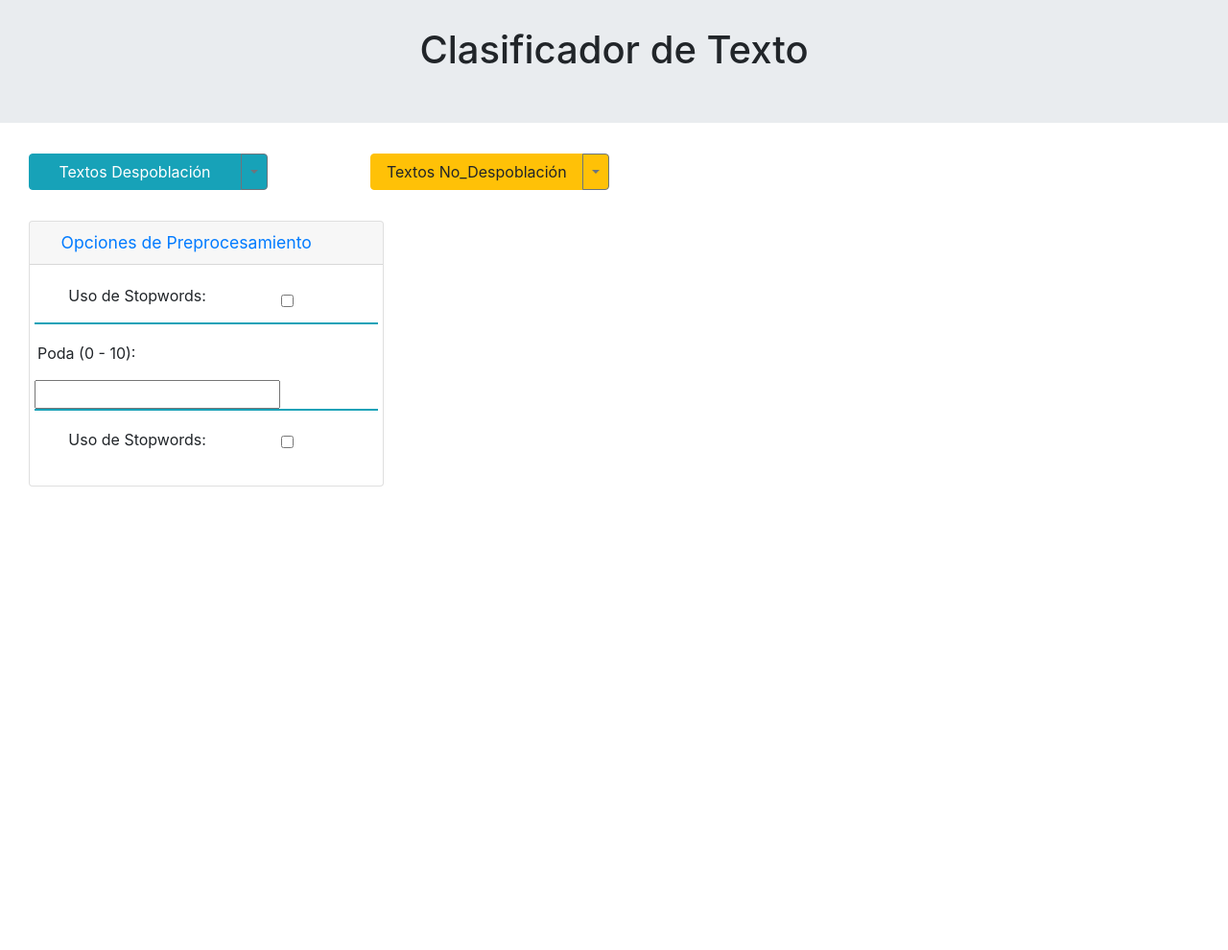
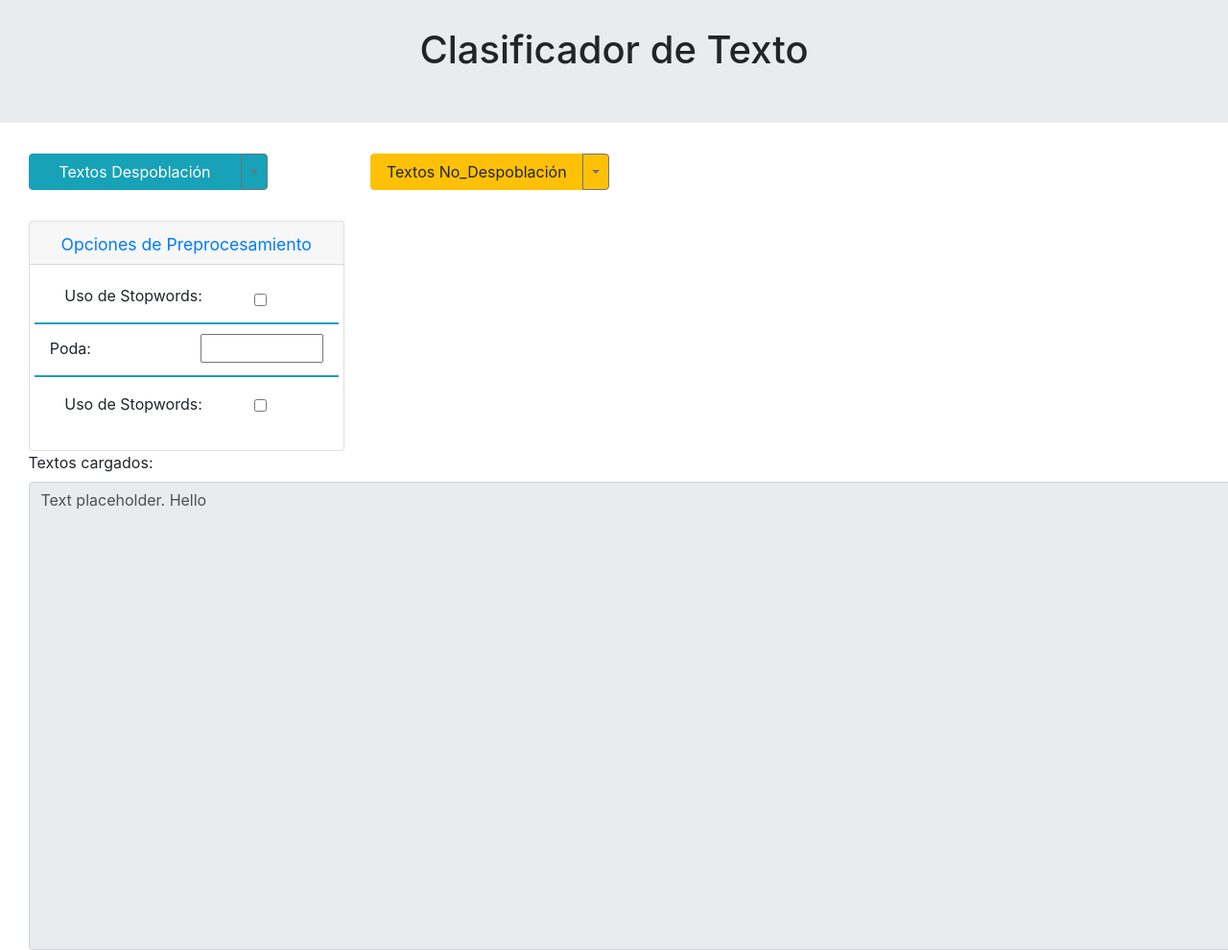
Before and after one commit to RoachLok/text-classifer, a Flask app: page /Classifier in a window 1280 px wide, after a click on "Opciones de Preprocesamiento". Shown: the part 56-1046 px from the top of the page at 96% size. Before the commit the page ends 563 px from the top, so only its background shows below. Run offline with Flask 2, Linux system fonts and the light colour scheme; parts of the project's set-up code (start-up, migrations or seed data) failed here and were passed over; some libraries are stand-ins or nearby versions.

Commit message:
Added TextArea and GET request for text file.   - _dropdowns.html : added {{ file_name['name']|safe }} to exit the quotes within quotes.   - classifier.html : Visual changes to range slider for poda using bootstrap-slider.js library.

```diff
--- a/templates/_dropdowns.html
+++ b/templates/_dropdowns.html
@@ -1,5 +1,5 @@
 {% for file_name in file_names %}
-    <button class="dropdown-item border-top border-info" id="list-{{ file_type }}-{{ loop.index }}-list" data-toggle="list" href="#list-{{ file_type }}-{{ loop.index }}" role="tab" aria-controls="controls-{{ file_type }}-{{ loop.index }}">
+    <button class="dropdown-item border-top border-info" id="list-{{ file_type }}-{{ loop.index }}-list" data-toggle="list" href="#list-{{ file_type }}-{{ loop.index }}" role="tab" aria-controls="controls-{{ file_type }}-{{ loop.index }}" onclick="getFileText('{{ file_type }}-{{ file_name['name']|safe }}')">
         {{ file_name["name"] }}
     </button>
 {% endfor %}
--- a/templates/classifier.html
+++ b/templates/classifier.html
@@ -34,7 +34,6 @@
             </div>
         </div>
         <div class="row">
-
             <div class="card" style="margin-top: 3%;">
                 <div class="card-header" style="height: 45px;">
                     <button class="btn btn-link" data-toggle="collapse" href="#collapse1" style="margin-top: -3%;">
@@ -47,8 +46,12 @@
                         <input style="margin-left: 70%; margin-top: 3%" class="form-check-input " type="checkbox" name="inlineRadioOptions" id="inlineRadio1" value="option1">
                     </div>
                     <div class="row border-top border-bottom border-info">
-                            <p style="margin-top: 5%; margin-left: 1%;">Poda (0 - 10):</p>
-                            <input id="ex1" data-slider-id='ex1Slider' type="text" data-slider-min="0" data-slider-max="10" data-slider-step="1" data-slider-value="2"/>
+                        <div class="col">
+                            <p style="margin-top: 10%; margin-left: 1%;">Poda:</p>
+                        </div>
+                        <div class="col" style="margin-top: 3%;">
+                            <input id="poda-range" type="text" data-slider-min="0" data-slider-max="100" data-slider-step="1" style="width: 10vw;"/>
+                        </div>
                     </div>
                     <div class="row border-top border-info">
                         <p style="margin-left: 10%; margin-top: 5%;">Uso de Stopwords: </p>
@@ -56,14 +59,43 @@
                     </div>
                 </div>
             </div>
-
         </div>
     </div>
 
     <div class="col-sm">
     </div>
+</div>
 
+<div class="row" style="width: 116%; margin-left: -5%;">
+    <!-- Matches Text-Area -->
+    <label for="matches-tabContent">Textos cargados: </label>
+    <textarea id="text-area" class="form-control" style="height: 61vh;" readonly>Text placeholder. Hello</textarea>
 </div>
+
+<script>
+    var slider = new Slider("#poda-range", {
+        precision: 1,
+        value: 20// Slider will instantiate showing 8.12 due to specified precision
+    });
+</script>
+
+<script>
+    function getFileText(fileId) {
+        // Create a request variable and assign a new XMLHttpRequest object to it.
+        const request = new XMLHttpRequest();
+
+        // Open a new connection, using the POST request on the URL endpoint.
+        request.open('GET', './get_train_files/'+fileId, true);
+
+        request.onload = function () {  // Process response somehow // A json can also be retrieved.
+            const text_container = document.getElementById('text-area');
+            text_container.innerText = this.response;
+        }
+
+        // Send request
+        request.send();
+    }
+</script>
 
 <script>
     function samplesSelect(file_type) {
@@ -98,7 +130,6 @@
         request.open('POST', './get_train_files/'+file_type, true);
 
         request.onload = function () {  // Process response somehow // A json can also be retrieved.
-            console.log(file_type + '-samples');
             const dropdown = document.getElementById(file_type + '-samples');
             dropdown.innerHTML = this.response;
         }
@@ -107,7 +138,6 @@
         request.setRequestHeader("Content-Type", "application/json;charset=UTF-8");
         request.send(JSON.stringify(jsonified_files));
     }
-
 </script>
 
 {% endblock %}
```
Lines whose indentation alone changed are shown as unchanged.
